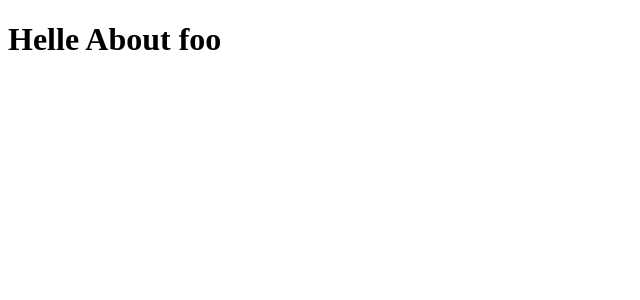
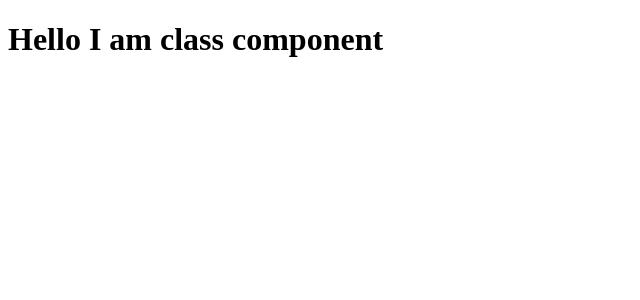
Before and after one commit to sherzing/next-movie-app, a Next.js app: page /about in a window 1280 px wide. Shown: the top 300 px of the page, without its empty margins (0-640 px from the left). Built offline with nearby package versions, Linux system fonts and the light colour scheme.

Commit message:
about as class comopnents

```diff
--- a/pages/about.js
+++ b/pages/about.js
@@ -1,10 +1,26 @@
 import React from 'react'
 
-const About = () => {
-    const page = 'foo'
-    return (
-        <h1>Helle About {page}</h1>
-    )
+// when to use:
+// 1. for smaller components
+// 2. reusable components
+// 3. presentational components, partially right, we can use HOOKS and specify state
+// const About = () => {
+//     const message = 'foo'
+//     return (
+//         <h1>Helle About {message}</h1>
+//     )
+// }
+
+// when to use:
+// 1. bigger components
+// 2. lots of state
+class About extends React.Component {
+    render() {
+        return (
+            <h1>Hello I am class component</h1>
+        )
+    }
 }
 
+
 export default About
```
